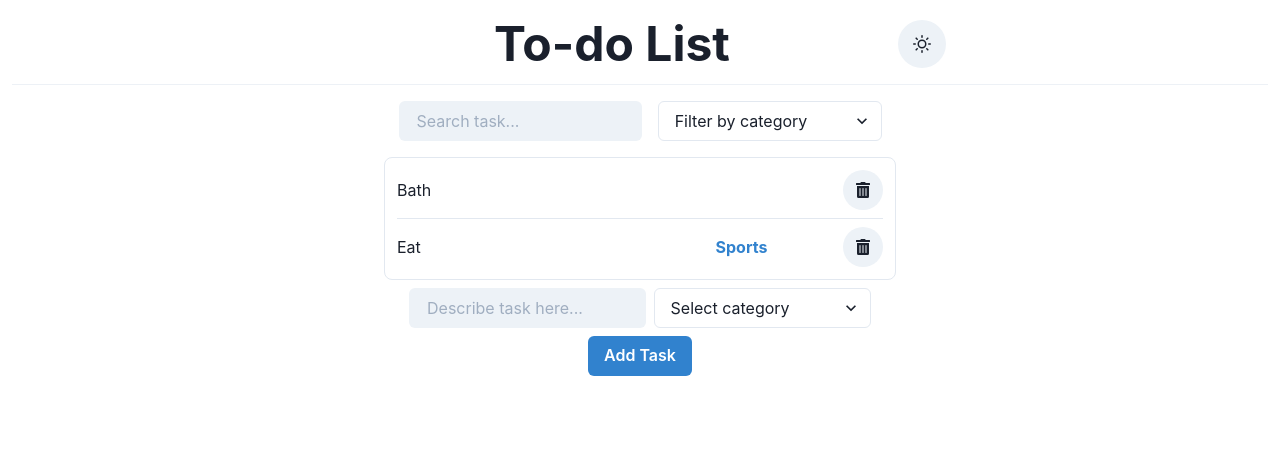
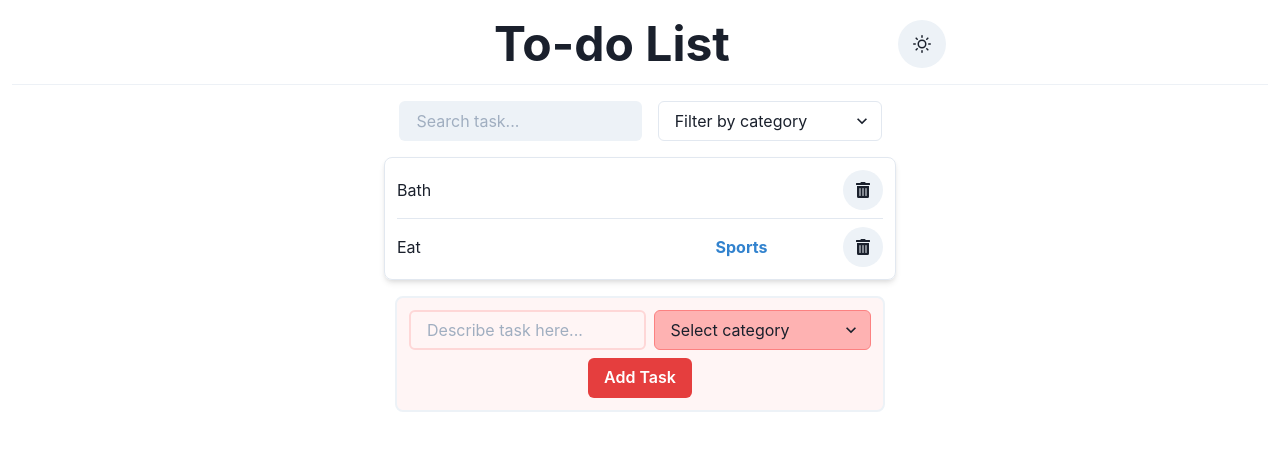
Before and after one commit to JAMorello/todo-app, a React (Create React App) app: page / in a window 1280 px wide. Shown: the top 450 px of the page. Built offline with nearby package versions, Linux system fonts and the light colour scheme.

Commit message:
Added SearchBar functionality and improved AddTodo styiling

```diff
--- a/src/components/AddTodo.jsx
+++ b/src/components/AddTodo.jsx
@@ -44,9 +44,18 @@ function AddTodo({ alterList }) {
 
   return (
     <form onSubmit={handleAddTodo}>
-      <VStack>
+      <VStack
+        p={3}
+        mt={2}
+        bg="red.50"
+        borderWidth="2px"
+        borderColor="gray.100"
+        borderRadius="lg"
+      >
         <HStack>
           <Input
+            bg="red.50"
+            borderColor="red.100"
             variant="filled"
             placeholder="Describe task here..."
             type="text"
@@ -56,6 +65,8 @@ function AddTodo({ alterList }) {
             }}
           />
           <Select
+            bg="red.200"
+            borderColor="red.300"
             placeholder="Select category"
             value={category}
             onChange={(e) => setCategory(e.target.value)}
@@ -67,7 +78,7 @@ function AddTodo({ alterList }) {
             <option value="Studies">Studies</option>
           </Select>
         </HStack>
-        <Button colorScheme="blue" type="submit">
+        <Button colorScheme="red" type="submit">
           Add Task
         </Button>
       </VStack>
--- a/src/components/AppBody.jsx
+++ b/src/components/AppBody.jsx
@@ -14,14 +14,18 @@ const AppBody = () => {
   const [todoList, setTodoList] = useState(initialList);
   const [filteredList, setFilteredList] = useState(todoList);
   const [filteredCategory, setFilteredCategory] = useState("");
+  const [searchedWord, setSearchedWord] = useState("");
 
   useEffect(() => {
     let showList = todoList;
     if (filteredCategory !== "") {
       showList = todoList.filter((i) => i.category === filteredCategory);
     }
+    if (searchedWord !== "") {
+      showList = showList.filter((i) => i.task.includes(searchedWord));
+    }
     setFilteredList(showList);
-  }, [todoList, filteredCategory]);
+  }, [todoList, filteredCategory, searchedWord]);
 
   const alterList = (todoItem) => {
     const list = [...todoList, todoItem];
@@ -40,7 +44,10 @@ const AppBody = () => {
       maxW={{ base: "90vw", sm: "80vw", md: "60vw", lg: "50vw", xl: "40vw" }}
     >
       <HStack m={2}>
-        <SearchBar />
+        <SearchBar
+          searchedWord={searchedWord}
+          setSearchedWord={setSearchedWord}
+        />
         <Spacer />
         <SortBy
           filteredCategory={filteredCategory}
@@ -48,7 +55,7 @@ const AppBody = () => {
         />
       </HStack>
       <TodoList todoList={filteredList} deleteItem={deleteItem} />
-      <AddTodo alterList={alterList} mt={4} />
+      <AddTodo alterList={alterList} bg="blue" />
     </VStack>
   );
 };
--- a/src/components/SearchBar.jsx
+++ b/src/components/SearchBar.jsx
@@ -1,18 +1,13 @@
-import { useState } from "react";
 import { Input } from "@chakra-ui/react";
 
-function SearchBar() {
-  const [search, setSearch] = useState("");
-
+function SearchBar({ searchedWord, setSearchedWord }) {
   return (
     <Input
       variant="filled"
       type="text"
       placeholder="Search task..."
-      value={search}
-      onChange={(e) => {
-        setSearch(e.target.value);
-      }}
+      value={searchedWord}
+      onChange={(e) => setSearchedWord(e.target.value)}
     />
   );
 }
--- a/src/components/TodoList.jsx
+++ b/src/components/TodoList.jsx
@@ -12,6 +12,7 @@ import { FaTrashAlt } from "react-icons/fa";
 function TodoList({ todoList, deleteItem }) {
   return (
     <VStack
+      shadow="md"
       divider={<StackDivider />}
       w="100%"
       borderWidth="1px"
```
